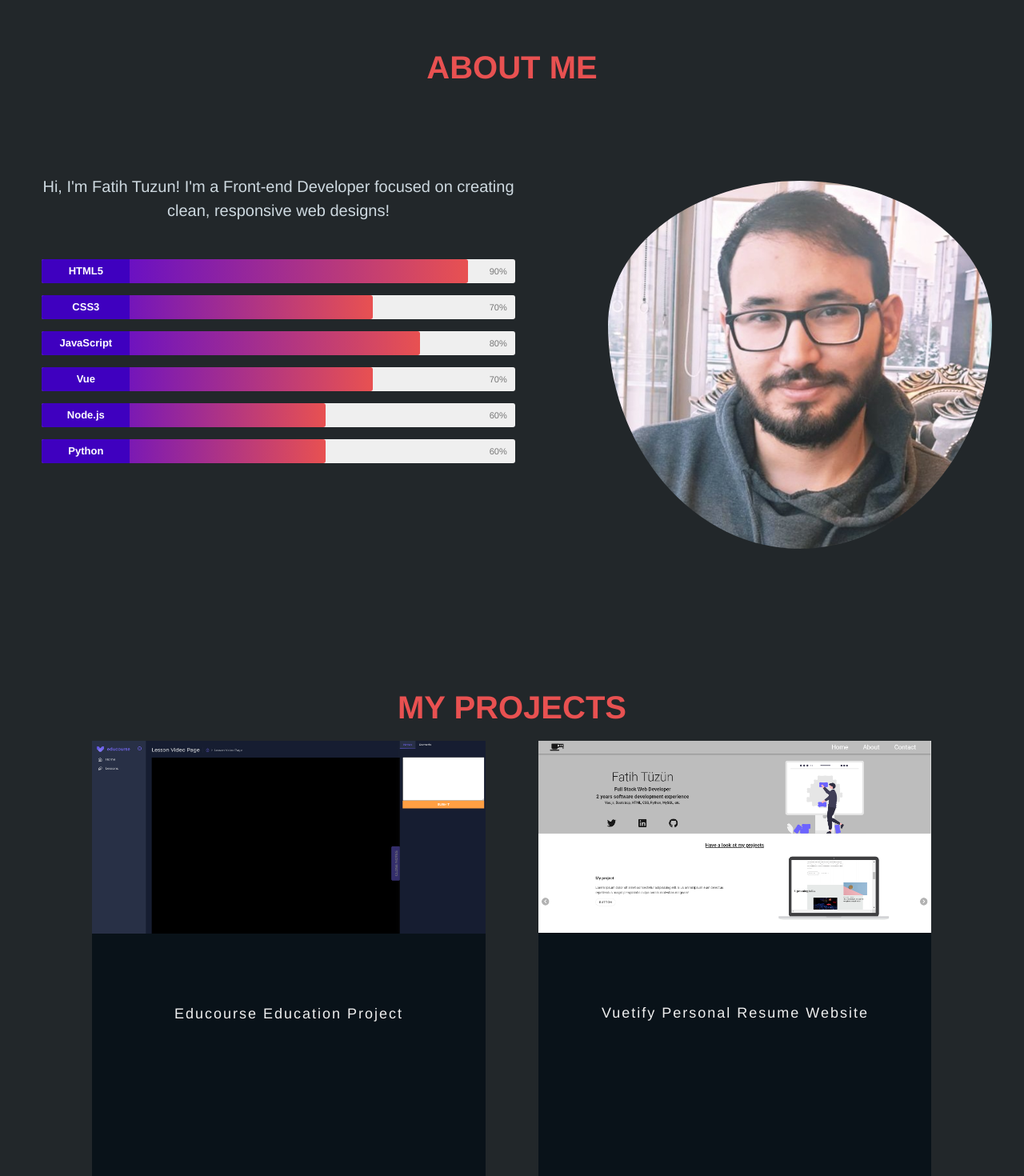
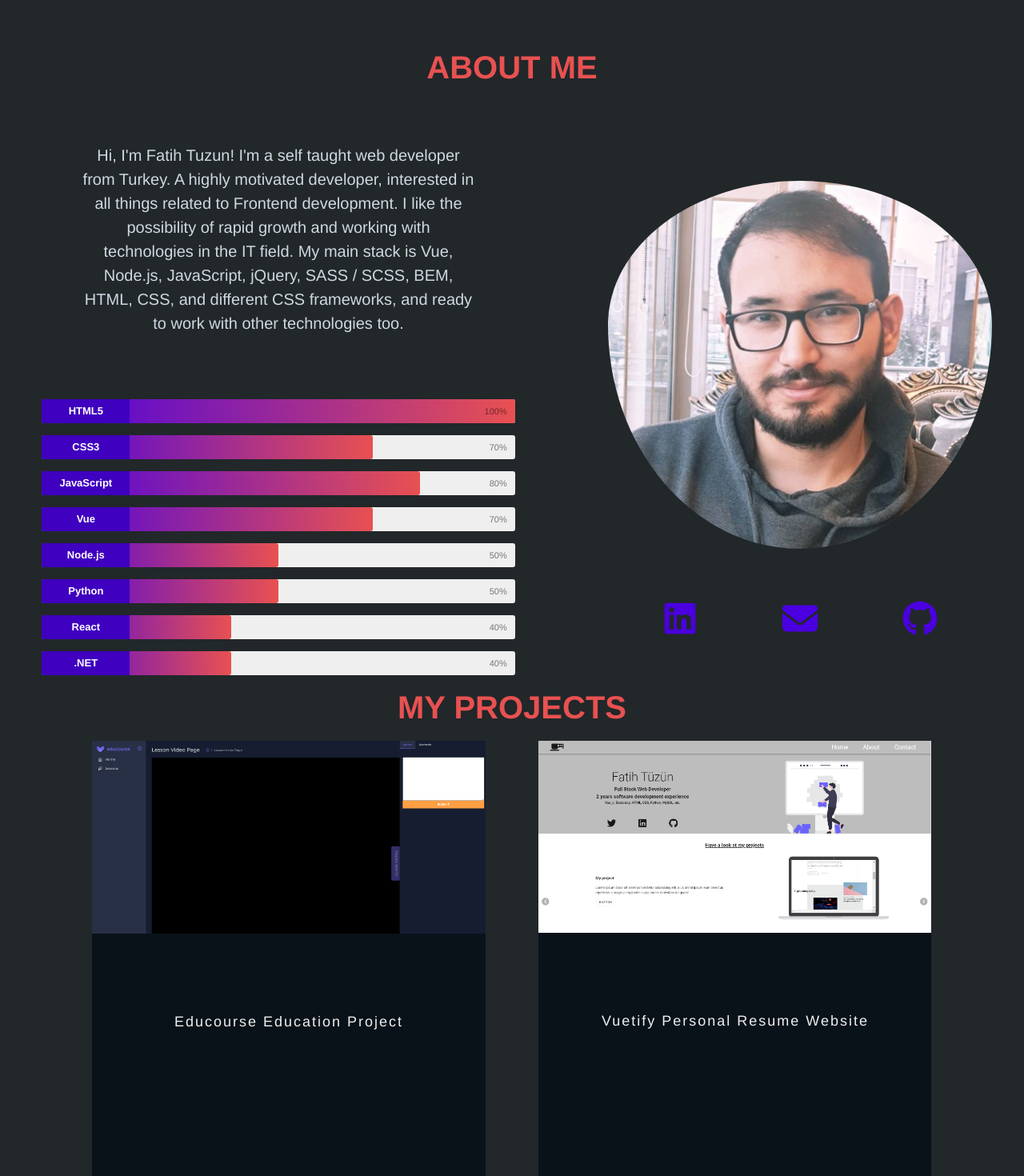
Before and after one commit to fatihtuzunn/portfolio-fatihtuzun, a Vue app: page / in a window 1280 px wide. Shown: the part 840-2310 px from the top of the page at 80% size. Built offline with nearby package versions, Linux system fonts and the light colour scheme.

Commit message:
font awesome icons add

```diff
--- a/package.json
+++ b/package.json
@@ -8,6 +8,10 @@
     "lint": "vue-cli-service lint"
   },
   "dependencies": {
+    "@fortawesome/fontawesome-svg-core": "^6.2.0",
+    "@fortawesome/free-brands-svg-icons": "^6.2.0",
+    "@fortawesome/free-solid-svg-icons": "^6.2.0",
+    "@fortawesome/vue-fontawesome": "^3.0.1",
     "core-js": "^3.8.3",
     "gsap": "^3.11.1",
     "swiper": "^8.3.2",
--- a/src/components/NavBar.vue
+++ b/src/components/NavBar.vue
@@ -24,6 +24,8 @@ export default {
         activate(i) {
             this.active_idx = i
         }
+
+
     }
 }
 </script>
--- a/src/components/PortfolioSection.vue
+++ b/src/components/PortfolioSection.vue
@@ -20,7 +20,7 @@
 
                         </p>
 
-                        <h6>Tools<span class="glyphicon glyphicon-cog"></span></h6>
+                        <h6>Tools</h6>
                         <ul class="tools vertical-list">
                             <li>Vue</li>
                             <li>Video.js</li>
@@ -35,7 +35,7 @@
 
                     <img src="../assets/img/educourse-Screenshot.png"
                         alt="Educourse Education Project">
-                    <h4 class="heading"><span class="glyphicon glyphicon-hand-up"></span>Educourse Education Project</h4>
+                    <h4 class="heading">Educourse Education Project</h4>
                 </div>
                 <!-- END OF OVERLAY -->
             </section>
@@ -50,7 +50,7 @@
                             Designed using the Vuetify library - a simple page can be used as a personal portfolio website.
                         </p>
 
-                        <h6>Tools<span class="glyphicon glyphicon-cog"></span></h6>
+                        <h6>Tools</h6>
                         <ul class="tools vertical-list">
                             <li>Vue</li>
                             <li>Vuetify</li>
@@ -62,7 +62,7 @@
 
                     <img src="../assets/img/vuetify-resume-Screenshot.png"
                         alt="Vuetify Resume">
-                    <h4 class="heading"><span class="glyphicon glyphicon-hand-up"></span> Vuetify Personal Resume Website</h4>
+                    <h4 class="heading"> Vuetify Personal Resume Website</h4>
                 </div>
                 <!-- END OF OVERLAY -->
             </section>
@@ -80,7 +80,7 @@
                             can upload a media(video or photograph).
                         </p>
 
-                        <h6>Tools<span class="glyphicon glyphicon-cog"></span></h6>
+                        <h6>Tools</h6>
                         <ul class="tools vertical-list">
                             <li>Node.js</li>
                             <li>CSS3</li>
@@ -90,8 +90,8 @@
                     </div>
                     <!-- END OF DESCRIPTION -->
 
-                    <img src="../assets/img/node-media-catalog-Screenshot.png" alt="Quote Machine in Action">
-                    <h4 class="heading"><span class="glyphicon glyphicon-hand-up"></span>Media Catalog Project</h4>
+                    <img src="../assets/img/node-media-catalog-Screenshot.png" alt="Media Catalog Project">
+                    <h4 class="heading">Media Catalog Project</h4>
                 </div>
                 <!-- END OF OVERLAY -->
             </section>
@@ -109,7 +109,7 @@
                             It was designed with the aesthetic concern of any model agency in mind.
                         </p>
 
-                        <h6>Tools<span class="glyphicon glyphicon-cog"></span></h6>
+                        <h6>Tools</h6>
                         <ul class="tools vertical-list">
                             <li>Bootstrap</li>
                             <li>JavaScript</li>
@@ -119,7 +119,7 @@
                     <!-- END OF DESCRIPTION -->
 
                     <img src="../assets/img/ft-model-Screensho.png" alt="Ft model agency">
-                    <h4 class="heading"><span class="glyphicon glyphicon-hand-up"></span>FT Model Agency</h4>
+                    <h4 class="heading">FT Model Agency</h4>
                 </div>
                 <!-- END OF OVERLAY -->
             </section>
@@ -135,17 +135,13 @@
 
 
 
-                            Was achieved using the Google Maps API to geocode user search terms, data was then retrieved
-                            from the Forecast IO API. Users can click on any day in the seven day cycle to get a quick
-                            summary on the predicated forecast.
-                            Made using AngularJS and AJAX using multiple asynchronous API calls within a closure. The
-                            search functionality made use of the ng-model and filter feature of the AngularJS Framework.
+
+                            Made using Vue.
                         </p>
 
-                        <h6>Tools<span class="glyphicon glyphicon-cog"></span></h6>
+                        <h6>Tools</h6>
                         <ul class="tools vertical-list">
-                            <li>Bootstrap</li>
-                            <li>JavaScript</li>
+                            <li>Vue</li>
                             <li>HTML &amp; CSS</li>
                         </ul>
                     </div>
@@ -153,7 +149,7 @@
 
                     <img src="../assets/img/personal-resume.png"
                         alt="Twitchtv API screenshot">
-                    <h4 class="heading"><span class="glyphicon glyphicon-hand-up"></span>Personal Resume Website</h4>
+                    <h4 class="heading">Personal Resume Website</h4>
                 </div>
                 <!-- END OF OVERLAY -->
             </section>
@@ -166,13 +162,10 @@
                     <!-- DESCRIPTION -->
                     <div class="description">
                         <p>
-                            Created using a mixture of pure JavaScript and JQuery, users are challenged to remember a
-                            sequence of steps based on the popular memory game Simon Says. Users also have the ability
-                            to swap between the normal Simon Says with default sounds and also the Animal Simon Says
-                            with fitting animal effects.
+                            Instagram clone made with Bootstrap.
                         </p>
 
-                        <h6>Tools<span class="glyphicon glyphicon-cog"></span></h6>
+                        <h6>Tools</h6>
                         <ul class="tools vertical-list">
                             <li>Bootstrap</li>
                             <li>CSS</li>
@@ -183,7 +176,7 @@
 
                     <img src="../assets/img/instagram-clone.png"
                         alt="Simon Says Game">
-                    <h4 class="heading"><span class="glyphicon glyphicon-hand-up"></span>Instagram Clone</h4>
+                    <h4 class="heading">Instagram Clone</h4>
                 </div>
                 <!-- END OF OVERLAY -->
             </section>
@@ -191,30 +184,7 @@
 
             <!-- COLUMN 1 -->
             <!-- SECTION -->
-            <section>
-                <!-- OVERLAY -->
-                <div class="overlay">
-                    <!-- DESCRIPTION -->
-                    <div class="description">
-                        <p>
-                            Made with a pure JavaScript. Players are free to choose whether they
-                            wish to play as X or O.
-                        </p>
 
-                        <h6>Tools<span class="glyphicon glyphicon-cog"></span></h6>
-                        <ul class="tools vertical-list">
-                            <li>JavaScript</li>
-                            <li>HTML &amp; CSS</li>
-                        </ul>
-                    </div>
-                    <!-- END OF DESCRIPTION -->
-
-                    <img src="https://res.cloudinary.com/dj7k0lade/image/upload/v1526688951/codepen/portfolio/tictactoe.png"
-                        alt="Tic Tac Toe Screenshot">
-                    <h4 class="heading"><span class="glyphicon glyphicon-hand-up"></span>Tic Tac Toe</h4>
-                </div>
-                <!-- END OF OVERLAY -->
-            </section>
             <!-- END OF SECTION -->
 
             <!-- COLUMN 2 -->
@@ -229,7 +199,7 @@
                             created using React.
                         </p>
 
-                        <h6>Tools<span class="glyphicon glyphicon-cog"></span></h6>
+                        <h6>Tools</h6>
                         <ul class="tools vertical-list">
                             <li>React</li>
                             <li>JavaScript</li>
@@ -241,7 +211,7 @@
 
                     <img src="../assets/img/memory-game.png"
                         alt="Chatterbox ">
-                    <h4 class="heading"><span class="glyphicon glyphicon-hand-up"></span>React Memory Game</h4>
+                    <h4 class="heading">React Memory Game</h4>
                 </div>
                 <!-- END OF OVERLAY -->
             </section>
@@ -335,25 +305,22 @@ h6 {
 
 #portfolio .heading {
     color: #F0F0F0;
-    padding: 50px 15px 15px 15px;
+    padding: 0;
     text-align: center;
     position: absolute;
     font-size: 18px;
     letter-spacing: 2px;
+    position: relative;
+    margin: 100px auto 0 auto;
+
 }
 
-#portfolio .heading span {
-    color: #635757;
-    display: block;
-    margin: 40px 0px;
-    font-size: 200%;
-}
 
 #portfolio .description {
     position: absolute;
-    top: 0px;
-    left: 0px;
-    padding: 15px;
+    top: 50%;
+    left: 50%;
+    transform: translateX(-50%);
 }
 
 #portfolio .description>* {
@@ -373,9 +340,7 @@ h6 {
     width: 100%;
 }
 
-.description span {
-    margin-left: 10px;
-}
+
 
 .description .tools {
     margin-top: 20px;
@@ -409,17 +374,14 @@ h6 {
     position: relative;
     padding-bottom: 0px;
     min-height: 550px;
-    overflow: auto;
+    overflow: hidden;
 }
 
 #portfolio .description h4 {
     color: white;
 }
 
-#portfolio .heading {
-    position: relative;
-    margin: 0 auto;
-}
+
 
 
 
@@ -433,14 +395,7 @@ h6 {
     transition: top .5s;
 }
 
-#portfolio section:hover .overlay .heading span {
-    -webkit-transform: rotate(180deg);
-    position: relative;
-    top: -80px;
-    left: -30px;
-    color: rgba(4, 14, 22, .83);
-    ;
-}
+
 
 
 #portfolio section:hover .overlay .description>* {
@@ -449,7 +404,8 @@ h6 {
 
 #portfolio section:hover .overlay .heading {
     position: absolute;
-    top: -60px;
+    top: -10%;
+    left: 10%;
     transition: top .9s;
 }
 
--- a/src/components/SkillBars.vue
+++ b/src/components/SkillBars.vue
@@ -7,13 +7,19 @@
 
       <div class="col">
 
-        <p>Hi, I'm Fatih Tuzun! I'm a Front-end Developer focused on creating clean, responsive web designs!</p>
+        <p class="intro">Hi, I'm Fatih Tuzun! I'm a self taught web developer from Turkey. A highly motivated developer,
+          interested in all things related to Frontend development.
+          I like the possibility of rapid growth and working with technologies in the IT field. My main stack is Vue,
+          Node.js, JavaScript, jQuery, SASS / SCSS, BEM, HTML, CSS, and different CSS frameworks, and ready to work with
+          other technologies too.
+
+        </p>
 
         <div class=" container-skillbar">
           <div class="skillbar clearfix ">
             <div class="skillbar-title"><span>HTML5</span></div>
-            <div class="skillbar-bar bar1" data-animate="fill90 2s forwards"></div>
-            <div class="skill-bar-percent">90%</div>
+            <div class="skillbar-bar bar1" data-animate="fill100 2s forwards"></div>
+            <div class="skill-bar-percent">100%</div>
           </div> <!-- End Skill Bar -->
 
           <div class="skillbar clearfix ">
@@ -36,13 +42,23 @@
 
           <div class="skillbar clearfix ">
             <div class="skillbar-title"><span>Node.js</span></div>
-            <div class="skillbar-bar bar4" data-animate="fill60 2s forwards"></div>
-            <div class="skill-bar-percent">60%</div>
+            <div class="skillbar-bar bar4" data-animate="fill50 2s forwards"></div>
+            <div class="skill-bar-percent">50%</div>
           </div> <!-- End Skill Bar -->
           <div class="skillbar clearfix ">
             <div class="skillbar-title"><span>Python</span></div>
-            <div class="skillbar-bar bar4" data-animate="fill60 2s forwards"></div>
-            <div class="skill-bar-percent">60%</div>
+            <div class="skillbar-bar bar4" data-animate="fill50 2s forwards"></div>
+            <div class="skill-bar-percent">50%</div>
+          </div> <!-- End Skill Bar -->
+          <div class="skillbar clearfix ">
+            <div class="skillbar-title"><span>React</span></div>
+            <div class="skillbar-bar bar4" data-animate="fill40 2s forwards"></div>
+            <div class="skill-bar-percent">40%</div>
+          </div> <!-- End Skill Bar -->
+          <div class="skillbar clearfix ">
+            <div class="skillbar-title"><span>.NET</span></div>
+            <div class="skillbar-bar bar4" data-animate="fill40 2s forwards"></div>
+            <div class="skill-bar-percent">40%</div>
           </div> <!-- End Skill Bar -->
 
         </div>
@@ -51,6 +67,14 @@
       <div class="col">
 
         <img class="avatar" src="../assets/avatar.jpg" alt="Avatar">
+
+        <div class="icon-row">
+
+          <a href="https://www.linkedin.com/in/fatih-t"><font-awesome-icon id="i" contain :icon="['fab', 'linkedin']" width="50" /></a>
+          <a href="mailto:fatihtuzun11@gmail.com"><font-awesome-icon id="i" contain :icon="['fa', 'envelope']" width="50" /></a>
+          <a href="https://www.github.com/fatihtuzunn"><font-awesome-icon id="i" contain :icon="['fab', 'github']" width="50" /></a>
+
+        </div>
 
       </div>
 
@@ -77,7 +101,7 @@ export default {
           //We do this by assigning the data attribute
           //we coded in the markup to the style.animation
           //of the element
-          entry.target.style.animation =  entry.target.dataset.animate;
+          entry.target.style.animation = entry.target.dataset.animate;
         } else {
           entry.target.style.animation = "none";
         }
@@ -116,7 +140,11 @@ export default {
   max-width: 50vw;
 }
 
-
+.intro {
+  max-width: 80%;
+  margin: auto;
+  padding: 50px 0;
+}
 
 .avatar {
   padding-top: 100px;
@@ -124,6 +152,29 @@ export default {
   height: 35rem;
   width: 30rem;
 }
+
+
+.icon-row {
+  margin: 45px auto;
+  width: 100%;
+}
+
+.icon-row #i {
+  border-radius: 4px;
+  cursor: pointer;
+  font-size: 44px;
+  margin: 0px 20px;
+  padding: 20px 30px;
+  transition: all 400ms ease-in-out;
+  color: var(--tertiary);
+}
+
+.icon-row #i:hover {
+  background: var(--secondary);
+  color: var(--primary);
+}
+
+
 
 
 .content h1 {
@@ -255,6 +306,8 @@ export default {
 
 
 
+
+
 /* mobile styles */
 
 @media (min-width: 100px) and (max-width: 400px) {
@@ -267,6 +320,11 @@ export default {
 </style>
 
 <style>
+@keyframes fill100 {
+  100% {
+    width: 100%;
+  }
+}
 
 @keyframes fill90 {
   100% {
@@ -292,10 +350,15 @@ export default {
   }
 }
 
+@keyframes fill50 {
+  100% {
+    width: 50%;
+  }
+}
+
 @keyframes fill40 {
   100% {
     width: 40%;
   }
 }
-
 </style>
```
Also changed, not shown: src/main.js (+25 -1 lines), 1 other file (tests, documents, lock files or other folders).
